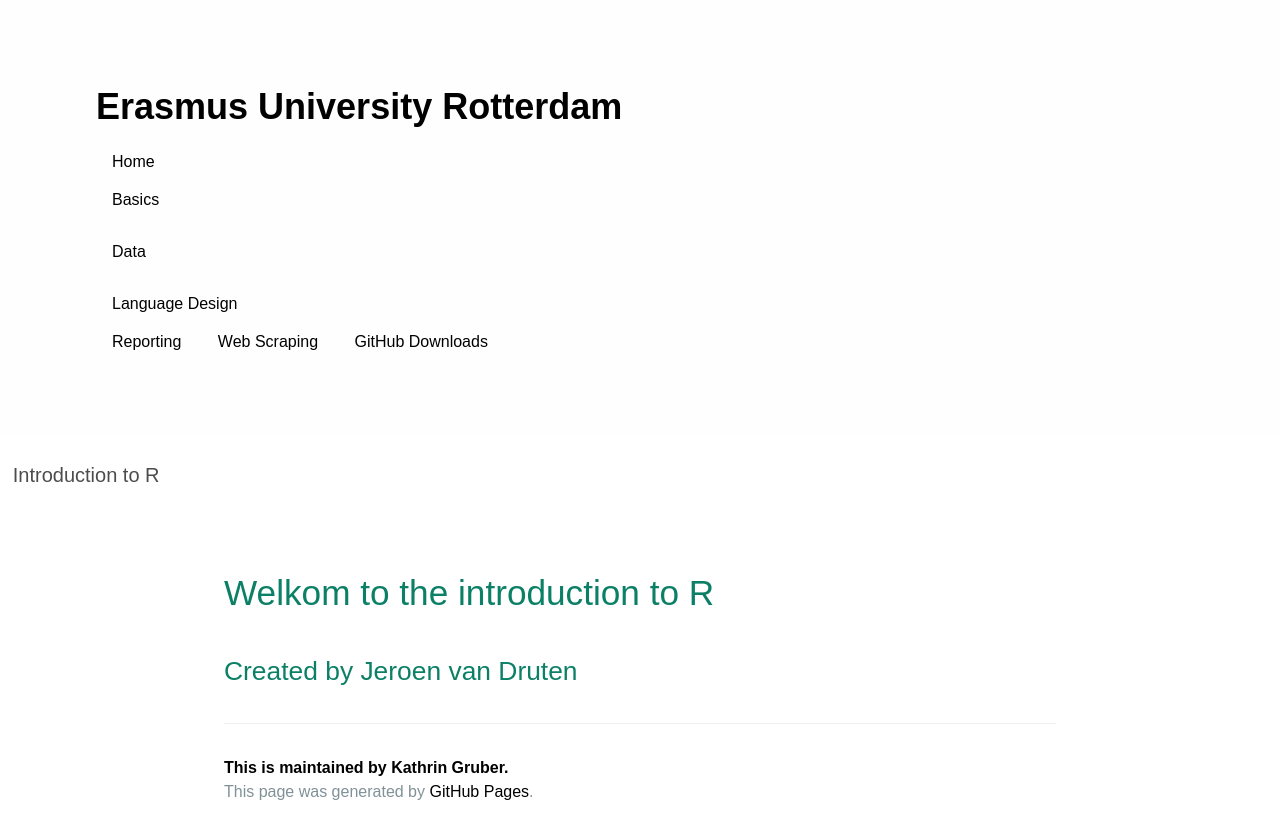
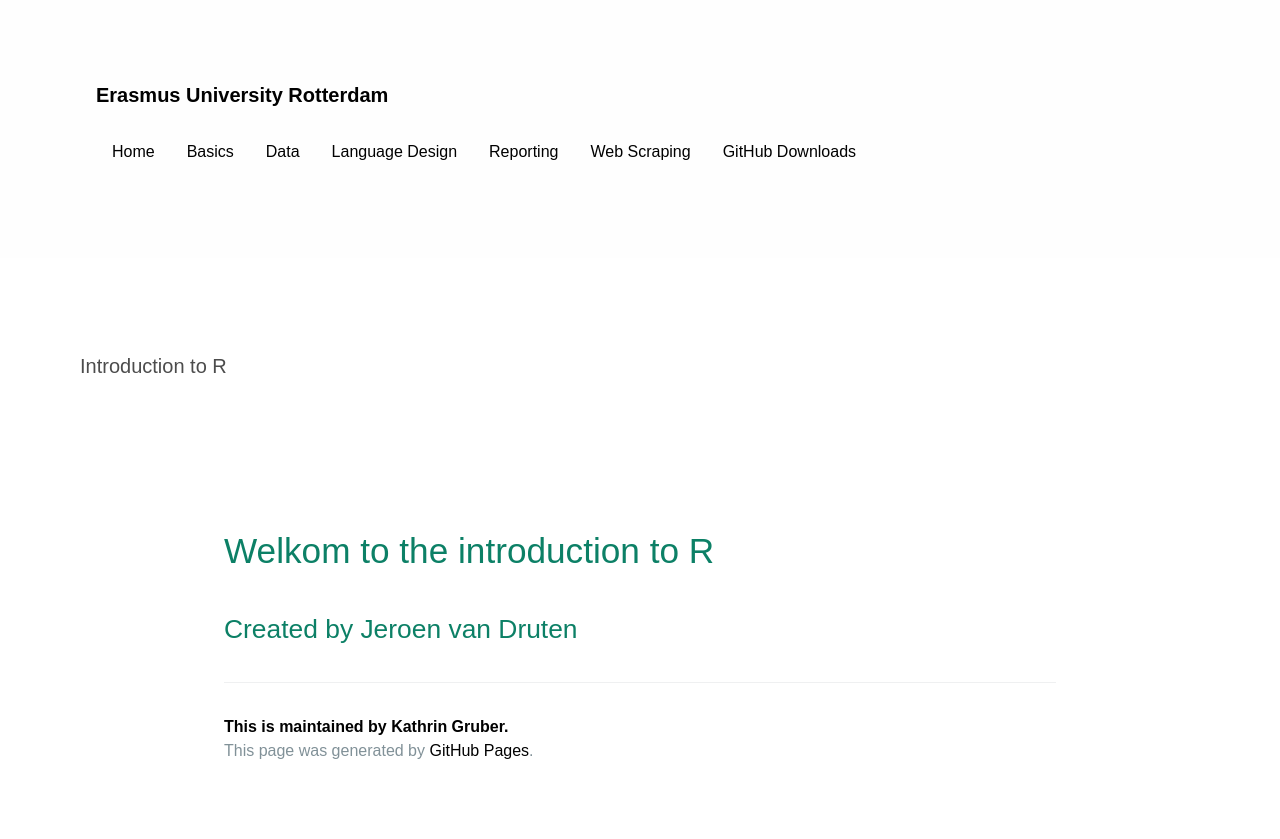
Before and after one commit to jmjvdruten/introductiontoR, a Jekyll site: the page built from index.md, in a window 1280 px wide. Shown: the top 839 px of the page. Built offline with Jekyll 4.4.1, drawn with Linux system fonts in a browser that asks for light colours.

Commit message:
Update stylesheet.css

```diff
--- a/stylesheets/stylesheet.css
+++ b/stylesheets/stylesheet.css
@@ -22,7 +22,7 @@ a {
 }
 
 .navbar a {
-  float: none;
+  float: left;
   font-size: 16px;
   color: #010101;
   text-align: center;
@@ -34,7 +34,7 @@ a {
 }
 
 .dropdown {
-  float: none;
+  float: left;
   overflow: hidden;
 }
 
@@ -106,15 +106,15 @@ a {
 
 @media screen and (min-width: 64em) {
   .project-name {
-    font-size: 2.25rem; } }
+    font-size: 1.25rem; } }
 
 @media screen and (min-width: 42em) and (max-width: 64em) {
   .project-name {
-    font-size: 2.25rem; } }
+    font-size: 1.25rem; } }
 
 @media screen and (max-width: 42em) {
   .project-name {
-    font-size: 1.75rem; } }
+    font-size: 0.75rem; } }
 
 .intro {
   color: #010101;
@@ -137,7 +137,7 @@ a {
 
 
 .project-tagline {
-  padding: 0.8rem;
+  padding: 5rem;
   margin-bottom: 2rem;
   font-weight: normal;
   opacity: 0.7; }
```
